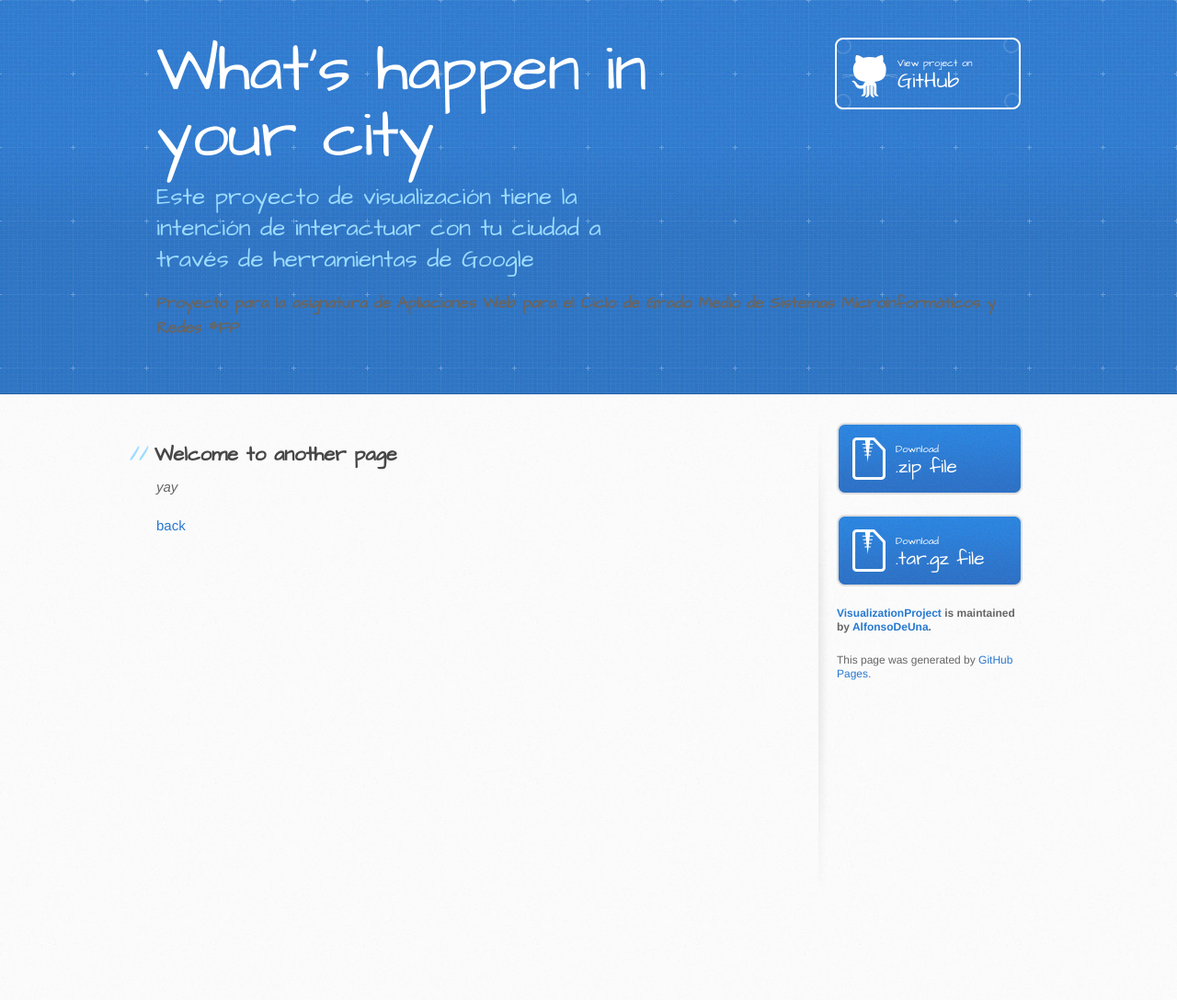
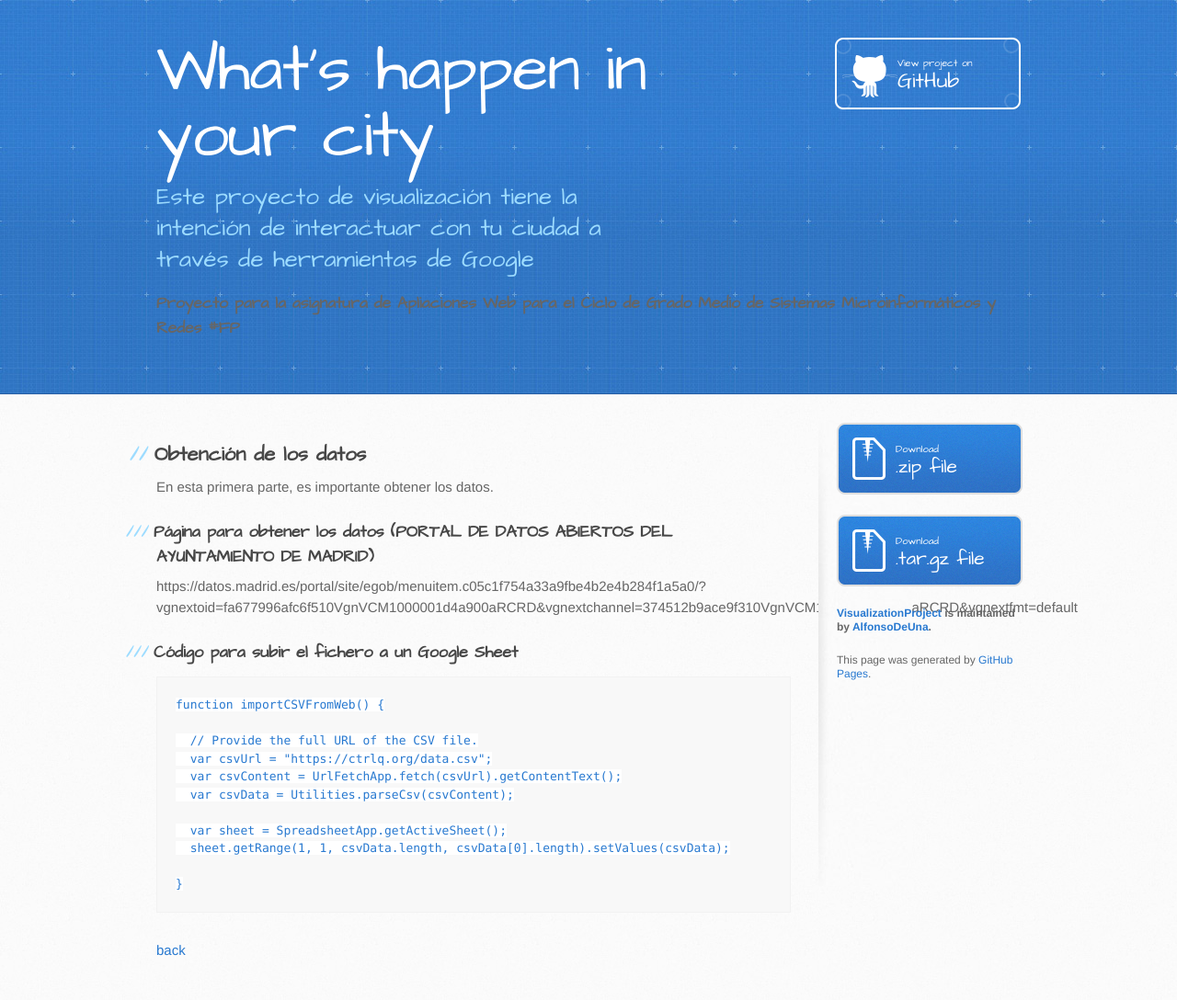
Before and after one commit to AlfonsoDeUna/VisualizationProject, a Jekyll site: the page built from another-page.md, in a window 1280 px wide. Shown: the whole page at 92% size. Built offline with Jekyll 4.4.1, drawn with Linux system fonts in a browser that asks for light colours; our own code applies the rules of GitHub Pages for plain Markdown files; before the commit the page ends 986 px from its top, so only the background shows below that.

Commit message:
Update another-page.md

````diff
--- a/another-page.md
+++ b/another-page.md
@@ -2,8 +2,29 @@
 layout: default
 ---
 
-## Welcome to another page
+## Obtención de los datos
 
-_yay_
+En esta primera parte, es importante obtener los datos.
+
+
+### Página para obtener los datos (PORTAL DE DATOS ABIERTOS DEL AYUNTAMIENTO DE MADRID)
+
+https://datos.madrid.es/portal/site/egob/menuitem.c05c1f754a33a9fbe4b2e4b284f1a5a0/?vgnextoid=fa677996afc6f510VgnVCM1000001d4a900aRCRD&vgnextchannel=374512b9ace9f310VgnVCM100000171f5a0aRCRD&vgnextfmt=default
+
+### Código para subir el fichero a un Google Sheet
+
+```
+function importCSVFromWeb() {
+
+  // Provide the full URL of the CSV file.
+  var csvUrl = "https://ctrlq.org/data.csv";
+  var csvContent = UrlFetchApp.fetch(csvUrl).getContentText();
+  var csvData = Utilities.parseCsv(csvContent);
+
+  var sheet = SpreadsheetApp.getActiveSheet();
+  sheet.getRange(1, 1, csvData.length, csvData[0].length).setValues(csvData);
+
+}
+```
 
 [back](./)
````
